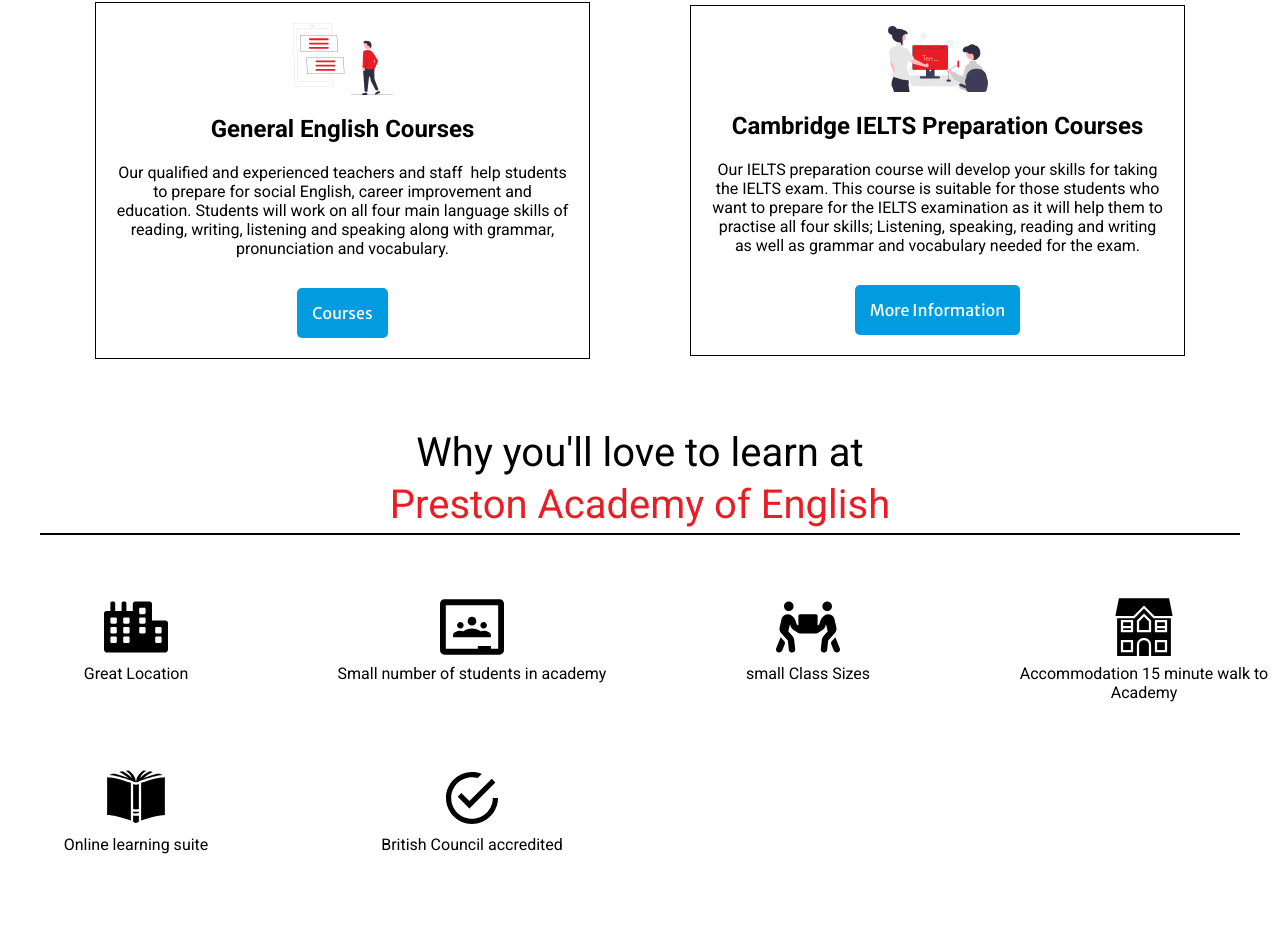
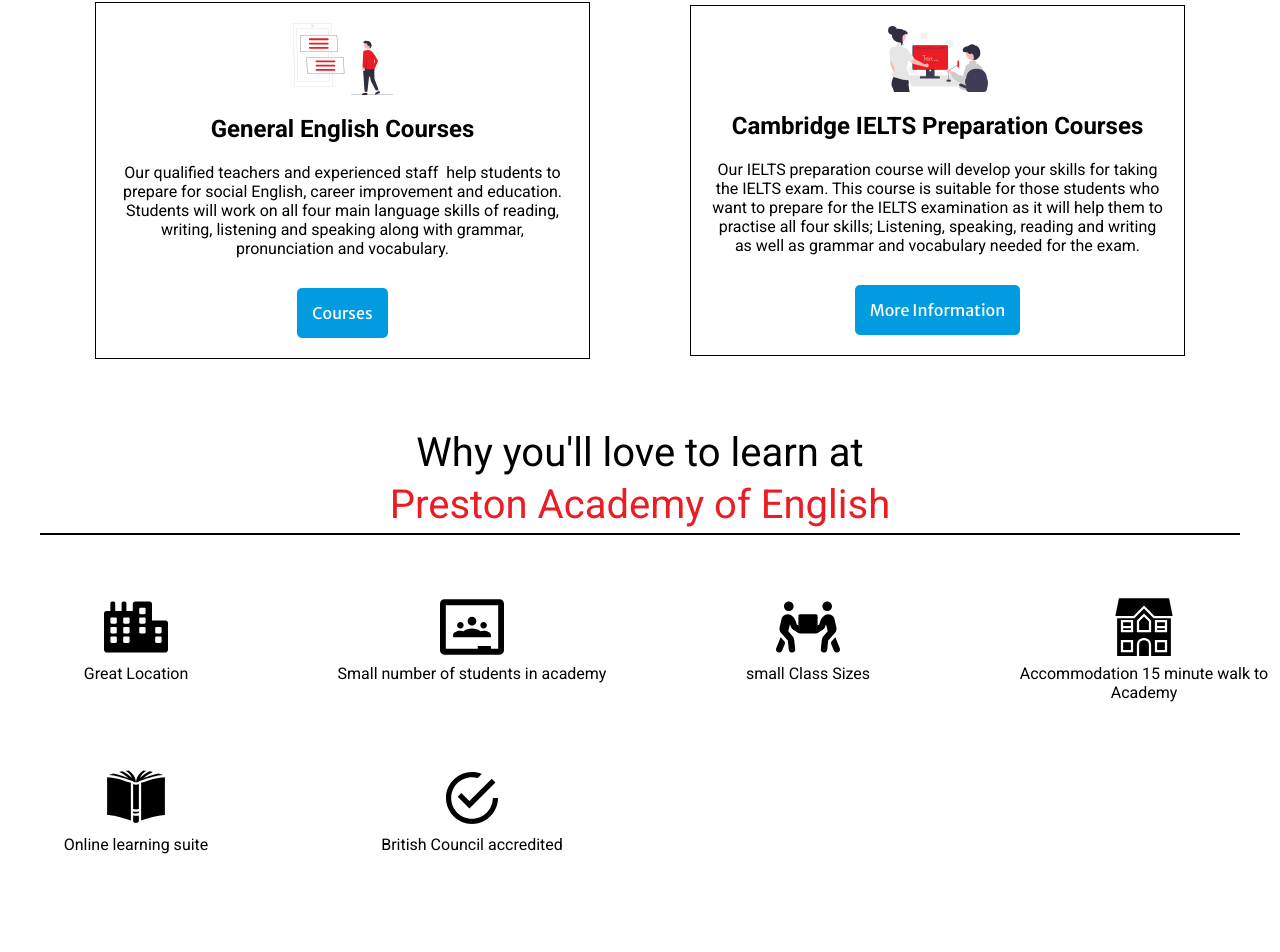
Before and after one commit to kingsmanmoses/preston-academy-of-english, a React (Create React App) app: page / in a window 1280 px wide. Shown: the part 926-1878 px from the top of the page. Built offline with nearby package versions, Linux system fonts and the light colour scheme.

Commit message:
made grammatical change or error change

```diff
--- a/src/components/resuseable_ui/home_resuableUI/Services.js
+++ b/src/components/resuseable_ui/home_resuableUI/Services.js
@@ -14,7 +14,7 @@
           <img src={General} alt="" />
           <h3 className="">General English Courses</h3>
           <p className="">
-            Our qualified and experienced teachers and staff  help students to
+            Our qualified teachers and experienced staff  help students to
             prepare for social English, career improvement and education.
             Students will work on all four main language skills of reading,
             writing, listening and speaking along with grammar, pronunciation
```
